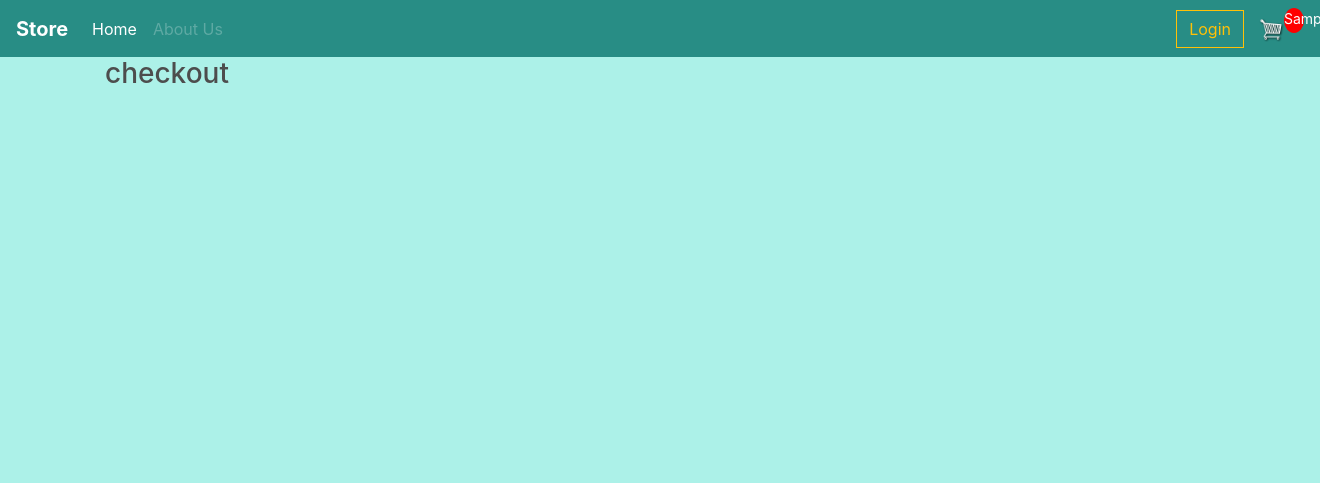
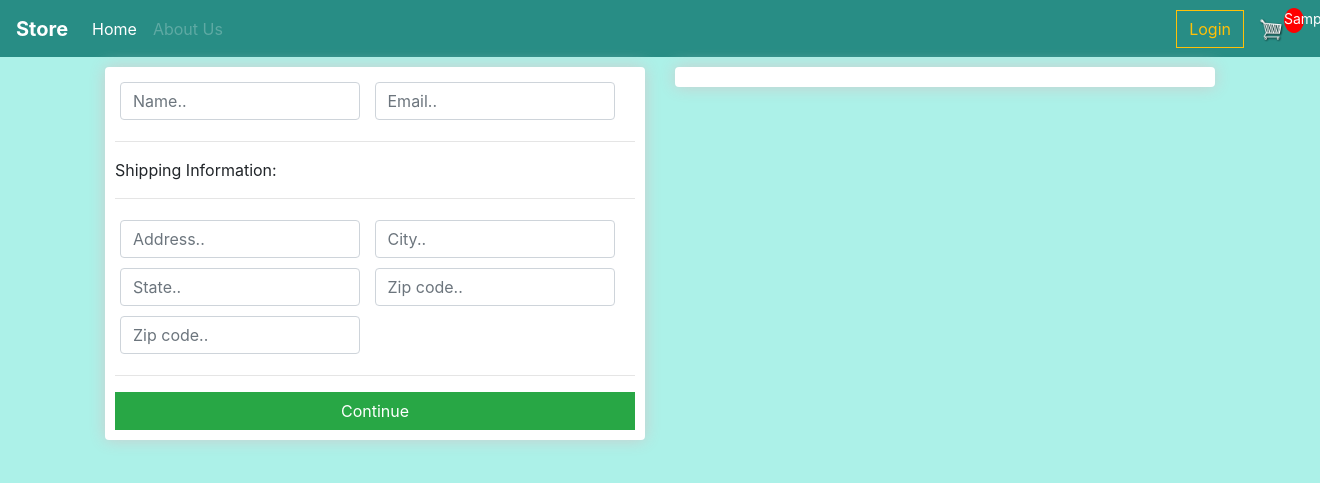
Before and after one commit to jsandragadomska/E-Commerce_App_02, a Django app: template store/templates/store/checkout.html in a window 1320 px wide; the page is wider, and only the part inside the window is pictured. Shown: the top 483 px of that part. Run offline with Django 3.2, Linux system fonts and the light colour scheme; the template is opened without the code that fills it: most values are stand-ins (such as "Sample title", 1, 10 or a date in 2020); some libraries are stand-ins or nearby versions.

Commit message:
some fixes and checkout page

```diff
--- a/store/templates/store/cart.html
+++ b/store/templates/store/cart.html
@@ -1,5 +1,6 @@
 {% extends 'store/main.html' %}
 {% load static %}
+
 {% block title %}
 Cart - {{ block.super}}
 {% endblock %}
--- a/store/templates/store/checkout.html
+++ b/store/templates/store/checkout.html
@@ -5,5 +5,47 @@
 Checkout - {{ block.super}}
 {% endblock %}
 {% block content %}
-<h3>checkout</h3>
+<div class="row">
+    <div class="col-lg-6">
+        <div class="box-for-element" id="form-wrapper">
+            <form id="form">
+                <div id="user-info">
+                    <div class="form-field">
+                        <input required class="form-control" type="text" name="name" placeholder="Name..">
+                    </div>
+                    <div class="form-field">
+                        <input required class="form-control" type="email" name="email" placeholder="Email..">
+                    </div>
+                    <hr>
+                </div>
+                <div id="shipping-info">
+                    <p>Shipping Information:</p>
+                    <hr>
+                    <div class="form-field">
+                        <input class="form-control" type="text" name="address" placeholder="Address..">
+                    </div>
+                    <div class="form-field">
+                        <input class="form-control" type="text" name="city" placeholder="City..">
+                    </div>
+                    <div class="form-field">
+                        <input class="form-control" type="text" name="state" placeholder="State..">
+                    </div>
+                    <div class="form-field">
+                        <input class="form-control" type="text" name="zipcode" placeholder="Zip code..">
+                    </div>
+                    <div class="form-field">
+                        <input class="form-control" type="text" name="country" placeholder="Zip code..">
+                    </div>
+                </div>
+                <hr>
+                <input id="form-button" class="btn btn-success btn-block" type="submit" value="Continue">
+            </form>
+        </div>
+    </div>
+    <div class="col-lg-6">
+        <div class="box-for-element">
+
+        </div>
+    </div>
+</div>
 {% endblock %}
--- a/store/templates/store/navbar.html
+++ b/store/templates/store/navbar.html
@@ -1,4 +1,5 @@
 {% load static %}
+
 <nav class="navbar navbar-dark navbar-expand-lg" style="background-color: #288d85;">
   <a class="navbar-brand" href="{% url 'store' %}"><strong>Store</strong></a>
   <button class="navbar-toggler" type="button" data-toggle="collapse" data-target="#navbarNavAltMarkup"
```
